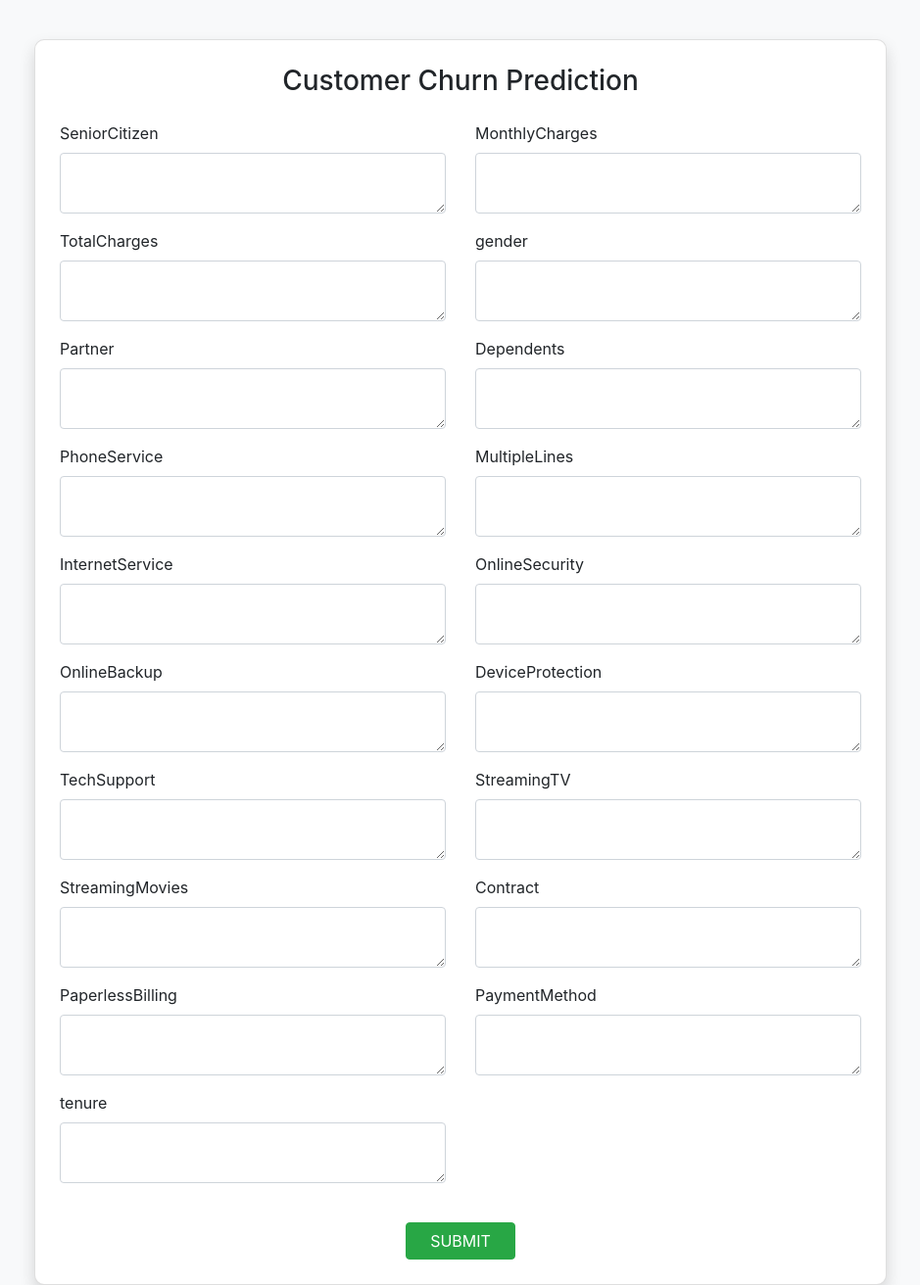
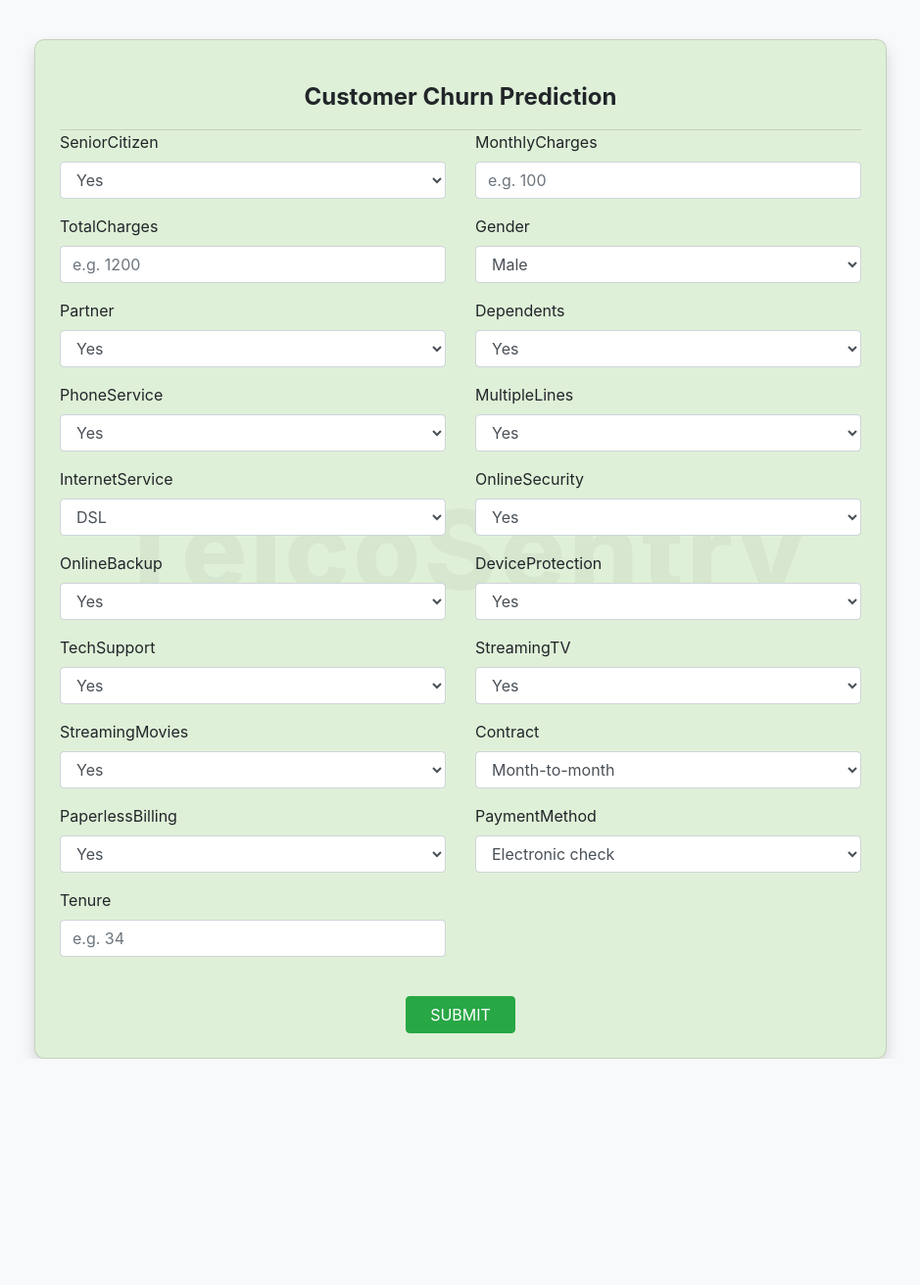
Before and after one commit to geekyme-dev/TelcoSentry, a Flask app: page / in a window 1280 px wide. Shown: the whole page at 98% size, without its empty margins (170-1109 px from the left). After the commit the page ends 1081 px from the top, so only its background shows below. Run offline with Flask 3, Linux system fonts and the light colour scheme; some libraries are stand-ins or nearby versions.

Commit message:
Initial commit

```diff
--- a/templates/home.html
+++ b/templates/home.html
@@ -4,6 +4,7 @@
     <meta charset="UTF-8">
     <title>Churn Prediction</title>
     <link rel="stylesheet" href="https://maxcdn.bootstrapcdn.com/bootstrap/4.3.1/css/bootstrap.min.css">
+
     <style>
     body {
         background-color: #f8f9fa;
@@ -15,97 +16,207 @@
     .form-group {
         margin-bottom: 1rem;
     }
-        .result-box textarea {
-            margin-top: 15px;
-        }
     .card {
+    position: relative;
     padding: 25px;
     border-radius: 10px;
+    background-color: #dff0d8;
+    z-index: 1;
+    overflow: hidden; /* Keeps watermark inside the card */
+}
+
+.card::before {
+    content: "TelcoSentry";
+    position: absolute;
+    top: 50%;
+    left: 50%;
+    transform: translate(-50%, -50%);
+    font-size: 7rem; /* 🔽 Reduced from 9rem to 7rem */
+    color: rgba(0, 0, 0, 0.04);
+    font-weight: 800;
+    letter-spacing: 0.2rem; /* 🔽 Reduced spacing */
+    z-index: 0;
+    pointer-events: none;
+    white-space: nowrap;
+}
+
+
+
+    .card-header {
+        border-radius: 10px;
+        padding: 15px;
+        text-align: center;
+        font-weight: bold;
+        font-size: 1.5rem;
+        background-color: transparent;
     }
 </style>
+
+
+
+
 </head>
 <body>
 
 <div class="container">
     <div class="card shadow">
-        <h3 class="text-center mb-4">Customer Churn Prediction</h3>
-        <form action="http://localhost:5000/" method="POST">
+        <div class="card-header">
+            Customer Churn Prediction
+        </div>
+        <form action="/" method="POST">
             <div class="row">
-                <div class="col-md-6 form-group">
+                <div class="col-12 col-md-6 form-group">
                     <label>SeniorCitizen</label>
-                    <textarea class="form-control" name="query1">{{query1}}</textarea>
+                    <select class="form-control" name="query1" required>
+                        <option>Yes</option>
+                        <option>No</option>
+                    </select>
                 </div>
-                <div class="col-md-6 form-group">
+
+                <div class="col-12 col-md-6 form-group">
                     <label>MonthlyCharges</label>
-                    <textarea class="form-control" name="query2">{{query2}}</textarea>
+                    <input type="number" class="form-control" name="query2" placeholder="e.g. 100" required>
                 </div>
-                <div class="col-md-6 form-group">
+
+                <div class="col-12 col-md-6 form-group">
                     <label>TotalCharges</label>
-                    <textarea class="form-control" name="query3">{{query3}}</textarea>
+                    <input type="number" class="form-control" name="query3" placeholder="e.g. 1200" required>
                 </div>
-                <div class="col-md-6 form-group">
-                    <label>gender</label>
-                    <textarea class="form-control" name="query4">{{query4}}</textarea>
+
+                <div class="col-12 col-md-6 form-group">
+                    <label>Gender</label>
+                    <select class="form-control" name="query4" required>
+                        <option>Male</option>
+                        <option>Female</option>
+                    </select>
                 </div>
-                <div class="col-md-6 form-group">
+
+                <div class="col-12 col-md-6 form-group">
                     <label>Partner</label>
-                    <textarea class="form-control" name="query5">{{query5}}</textarea>
+                    <select class="form-control" name="query5" required>
+                        <option>Yes</option>
+                        <option>No</option>
+                    </select>
                 </div>
-                <div class="col-md-6 form-group">
+
+                <div class="col-12 col-md-6 form-group">
                     <label>Dependents</label>
-                    <textarea class="form-control" name="query6">{{query6}}</textarea>
+                    <select class="form-control" name="query6" required>
+                        <option>Yes</option>
+                        <option>No</option>
+                    </select>
                 </div>
-                <div class="col-md-6 form-group">
+
+                <div class="col-12 col-md-6 form-group">
                     <label>PhoneService</label>
-                    <textarea class="form-control" name="query7">{{query7}}</textarea>
+                    <select class="form-control" name="query7" required>
+                        <option>Yes</option>
+                        <option>No</option>
+                    </select>
                 </div>
-                <div class="col-md-6 form-group">
+
+                <div class="col-12 col-md-6 form-group">
                     <label>MultipleLines</label>
-                    <textarea class="form-control" name="query8">{{query8}}</textarea>
+                    <select class="form-control" name="query8" required>
+                        <option>Yes</option>
+                        <option>No</option>
+                        <option>No phone service</option>
+                    </select>
                 </div>
-                <div class="col-md-6 form-group">
+
+                <div class="col-12 col-md-6 form-group">
                     <label>InternetService</label>
-                    <textarea class="form-control" name="query9">{{query9}}</textarea>
+                    <select class="form-control" name="query9" required>
+                        <option>DSL</option>
+                        <option>Fiber optic</option>
+                        <option>No</option>
+                    </select>
                 </div>
-                <div class="col-md-6 form-group">
+
+                <div class="col-12 col-md-6 form-group">
                     <label>OnlineSecurity</label>
-                    <textarea class="form-control" name="query10">{{query10}}</textarea>
+                    <select class="form-control" name="query10" required>
+                        <option>Yes</option>
+                        <option>No</option>
+                        <option>No internet service</option>
+                    </select>
                 </div>
-                <div class="col-md-6 form-group">
+
+                <div class="col-12 col-md-6 form-group">
                     <label>OnlineBackup</label>
-                    <textarea class="form-control" name="query11">{{query11}}</textarea>
+                    <select class="form-control" name="query11" required>
+                        <option>Yes</option>
+                        <option>No</option>
+                        <option>No internet service</option>
+                    </select>
                 </div>
-                <div class="col-md-6 form-group">
+
+                <div class="col-12 col-md-6 form-group">
                     <label>DeviceProtection</label>
-                    <textarea class="form-control" name="query12">{{query12}}</textarea>
+                    <select class="form-control" name="query12" required>
+                        <option>Yes</option>
+                        <option>No</option>
+                        <option>No internet service</option>
+                    </select>
                 </div>
-                <div class="col-md-6 form-group">
+
+                <div class="col-12 col-md-6 form-group">
                     <label>TechSupport</label>
-                    <textarea class="form-control" name="query13">{{query13}}</textarea>
+                    <select class="form-control" name="query13" required>
+                        <option>Yes</option>
+                        <option>No</option>
+                        <option>No internet service</option>
+                    </select>
                 </div>
-                <div class="col-md-6 form-group">
+
+                <div class="col-12 col-md-6 form-group">
                     <label>StreamingTV</label>
-                    <textarea class="form-control" name="query14">{{query14}}</textarea>
+                    <select class="form-control" name="query14" required>
+                        <option>Yes</option>
+                        <option>No</option>
+                        <option>No internet service</option>
+                    </select>
                 </div>
-                <div class="col-md-6 form-group">
+
+                <div class="col-12 col-md-6 form-group">
                     <label>StreamingMovies</label>
-                    <textarea class="form-control" name="query15">{{query15}}</textarea>
+                    <select class="form-control" name="query15" required>
+                        <option>Yes</option>
+                        <option>No</option>
+                        <option>No internet service</option>
+                    </select>
                 </div>
-                <div class="col-md-6 form-group">
+
+                <div class="col-12 col-md-6 form-group">
                     <label>Contract</label>
-                    <textarea class="form-control" name="query16">{{query16}}</textarea>
+                    <select class="form-control" name="query16" required>
+                        <option>Month-to-month</option>
+                        <option>One year</option>
+                        <option>Two years</option> <!-- ✅ Corrected -->
+                    </select>
                 </div>
-                <div class="col-md-6 form-group">
+
+                <div class="col-12 col-md-6 form-group">
                     <label>PaperlessBilling</label>
-                    <textarea class="form-control" name="query17">{{query17}}</textarea>
+                    <select class="form-control" name="query17" required>
+                        <option>Yes</option>
+                        <option>No</option>
+                    </select>
                 </div>
-                <div class="col-md-6 form-group">
+
+                <div class="col-12 col-md-6 form-group">
                     <label>PaymentMethod</label>
-                    <textarea class="form-control" name="query18">{{query18}}</textarea>
+                    <select class="form-control" name="query18" required>
+                        <option>Electronic check</option>
+                        <option>Mailed check</option>
+                        <option>Bank transfer</option>
+                        <option>Credit card</option>
+                    </select>
                 </div>
-                <div class="col-md-6 form-group">
-                    <label>tenure</label>
-                    <textarea class="form-control" name="query19">{{query19}}</textarea>
+
+                <div class="col-12 col-md-6 form-group">
+                    <label>Tenure</label>
+                    <input type="number" class="form-control" name="query19" placeholder="e.g. 34" required>
                 </div>
             </div>
 
@@ -118,7 +229,6 @@
         <div class="result-box mt-4">
             <h5 class="text-center">Prediction Output</h5>
             <textarea class="form-control" rows="2" readonly>{{output1}}</textarea>
-            <!-- <textarea class="form-control" rows="2" readonly>{{output2}}</textarea> -->
         </div>
         {% endif %}
     </div>
```
Lines whose indentation alone changed are shown as unchanged.
